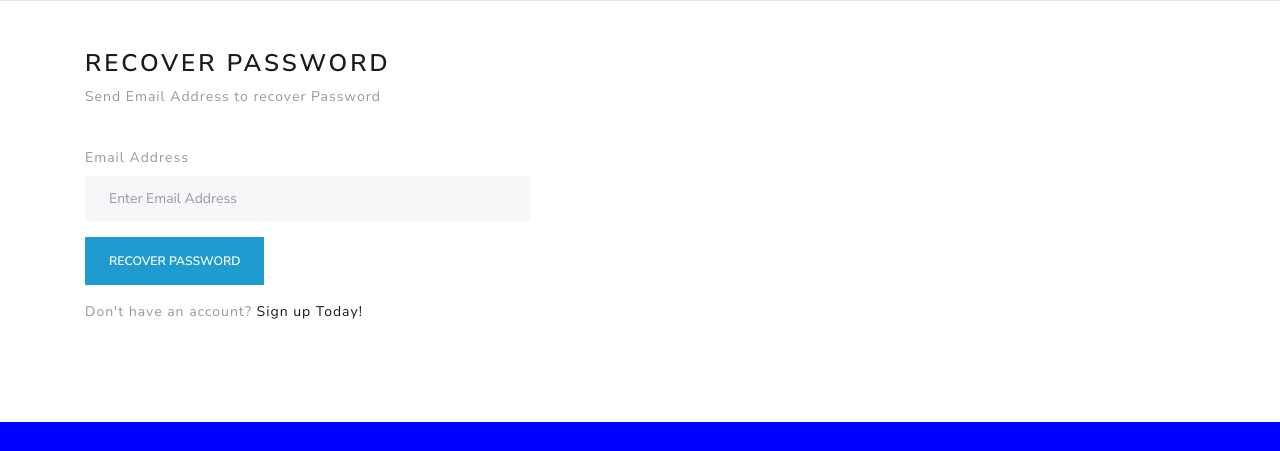
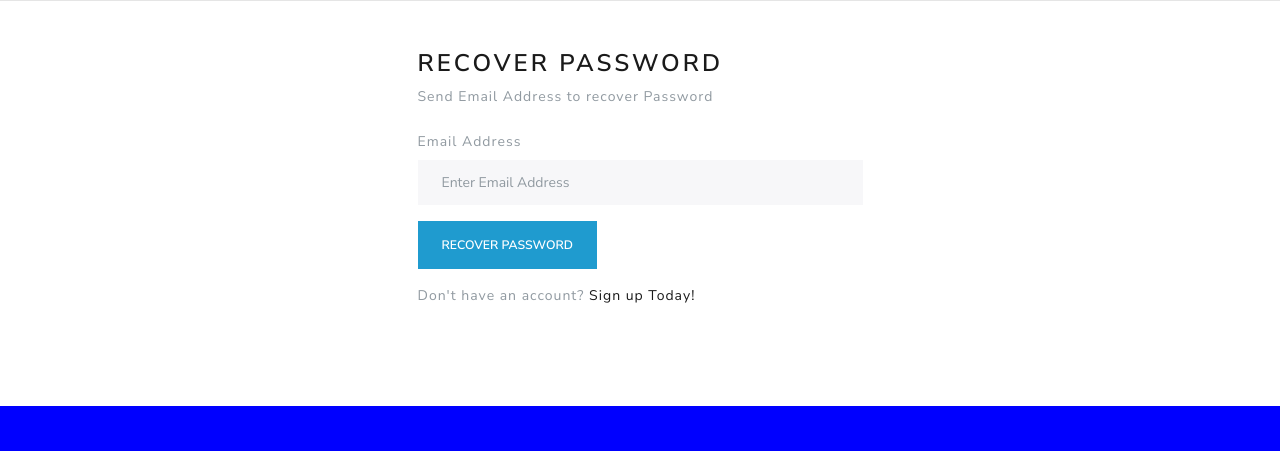
Before and after one commit to ijeblack/fitness-dashboard, a plain HTML site: page password.html in a window 1280 px wide. Shown: the part 100-551 px from the top of the page. Drawn offline with Linux system fonts and the light colour scheme.

Commit message:
centralise form

```diff
--- a/password.html
+++ b/password.html
@@ -48,10 +48,11 @@
 
 
     <div class="container mt-5">
-        <h3>RECOVER PASSWORD</h3>
-        <p>Send Email Address to recover Password</p>
+
         <div class="row">
-            <div class="col-md-5">
+            <div class="col-md-5 mx-auto ">
+                <h3>RECOVER PASSWORD</h3>
+                <p>Send Email Address to recover Password</p>
                 <form class="mt-4" style="margin-bottom: 100px;">
                     <div class="form-group">
                         <label>Email Address</label>
```
Also changed, not shown: login.html (+4 -3 lines), sign-up.html (+4 -3 lines).
